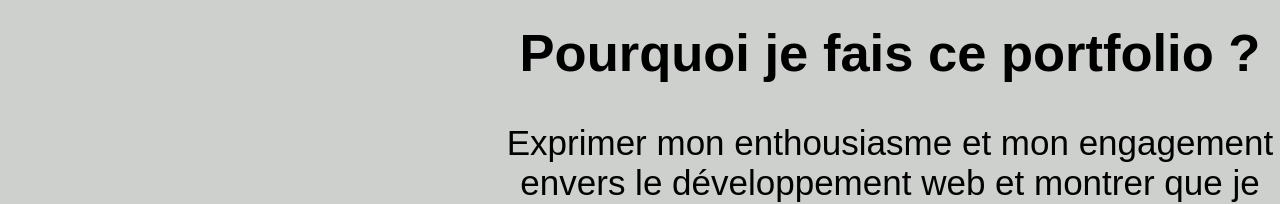
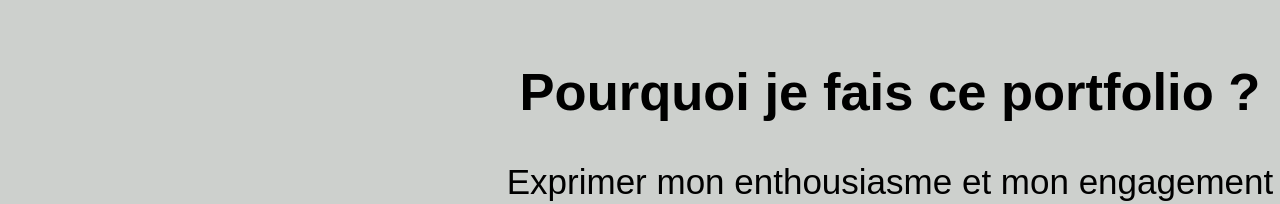
Before and after one commit to ChribltDEV/nmb, a plain HTML site: page index.html in a window 1280 px wide. Shown: the part 763-967 px from the top of the page. Drawn offline with Linux system fonts and the light colour scheme.

Commit message:
finish 10/08/2024

```diff
--- a/css/global.css
+++ b/css/global.css
@@ -81,6 +81,9 @@ a {
         display: flex;
         font-size: 35px;
         margin-bottom: 20vh;
+    }
+    .espace-des {
+        margin-top: 5%;
     }
 
 }
--- a/index.html
+++ b/index.html
@@ -35,14 +35,15 @@
                 Illustrer ma capacité à concevoir et développer des sites web et des applications fonctionnelles et esthétiques. Montrer mon parcours de reconversion et les étapes franchies pour devenir développeur web.
                 Partager mes apprentissages et les compétences acquises au fil du temps.
             </p><br>
-
+       <div class="espace-des">
          <h2> Pourquoi je fais ce portfolio ? </h2><br>
+       </div>
            <p>
             Exprimer mon enthousiasme et mon engagement envers le développement web et
             montrer que je suis constamment en apprentissage et à jour avec les dernières technologies et tendances du domaine.
             Fournir une preuve tangible de mes compétences et de mon engagement dans ma nouvelle carrière.
             Rassurer les recruteurs et employeurs sur la légitimité et la solidité de mon choix de reconversion.
-          </p> <br>
+           </p>
      </div>
   </div>
 
```
Lines whose indentation alone changed are shown as unchanged.
